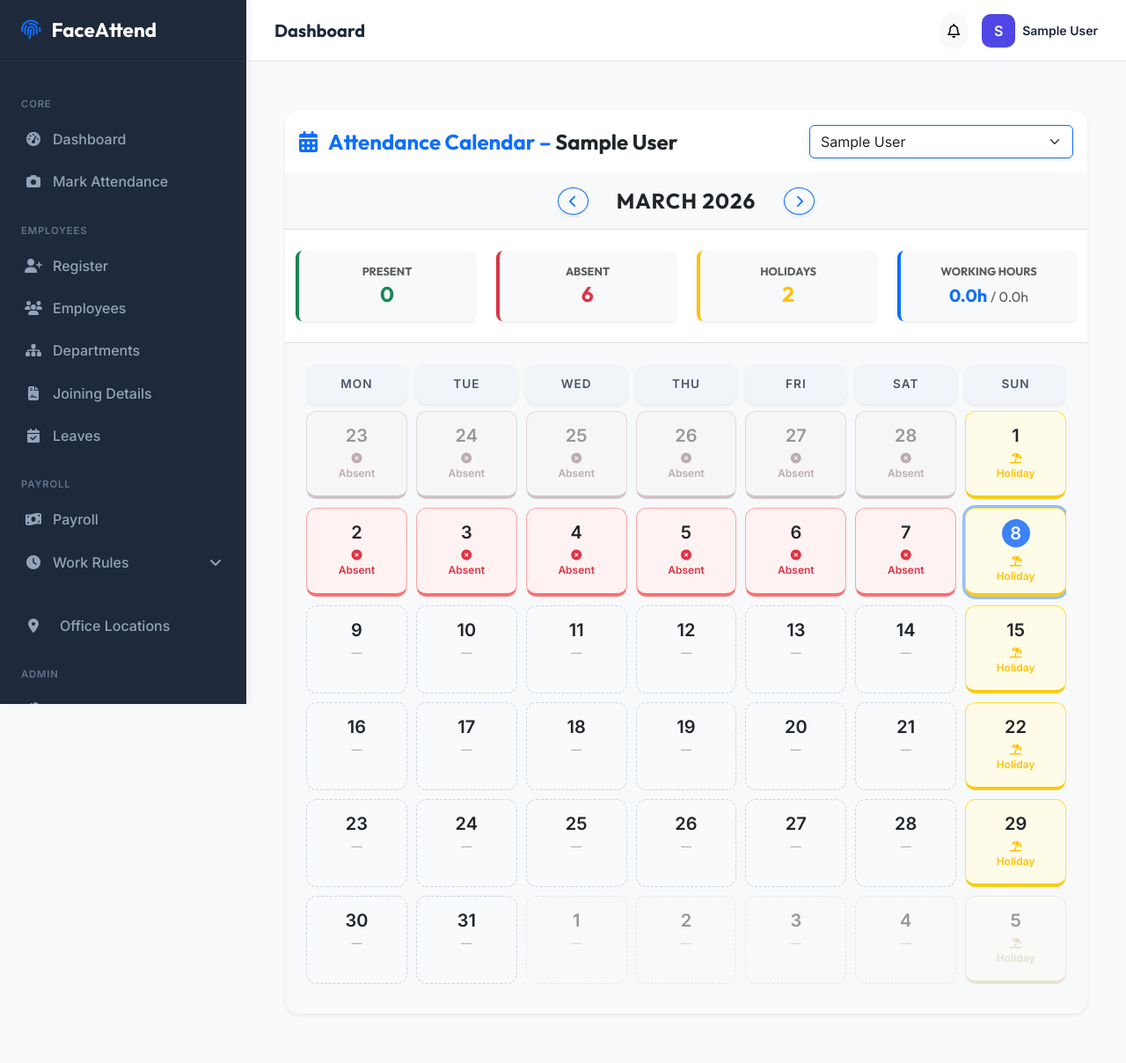
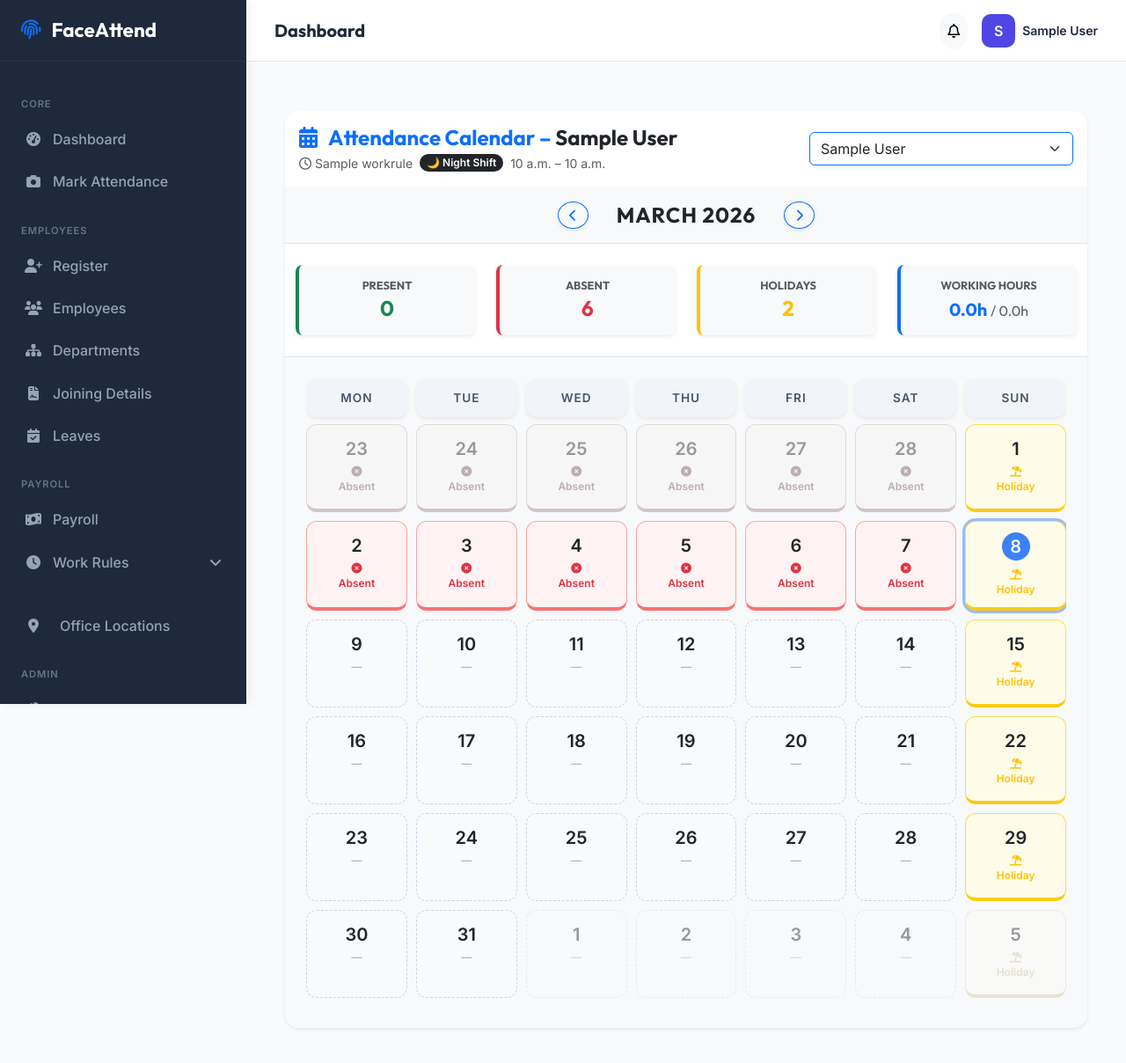
Before and after one commit to Avaneesh-Pathak/Face_Recognition-attendance-system, a Django app: page /attendance-calendar/1/2026/03/ in a window 1280 px wide. Shown: the top 1208 px of the page at 88% size. Before the commit the page ends 1154 px from the top, so only its background shows below. Run offline with Django 4.2, Linux system fonts and the light colour scheme; a user stored in the database is signed in; tables that the repository leaves empty hold one stand-in row (values such as "Sample post"); some libraries are stand-ins or nearby versions.

Commit message:
Shift badge added

```diff
--- a/templates/attendance_calendar.html
+++ b/templates/attendance_calendar.html
@@ -13,10 +13,54 @@
     <!-- 🔹 Header -->
     <div class="card-header bg-white py-3 border-bottom border-light">
       <div class="d-flex flex-column flex-md-row justify-content-between align-items-start align-items-md-center gap-3">
-        <h4 class="fw-bold text-primary mb-0">
-          <i class="fas fa-calendar-alt me-2"></i>
-          Attendance Calendar – <span class="text-dark">{{ employee.user.get_full_name }}</span>
-        </h4>
+        <div>
+          <h4 class="fw-bold text-primary mb-1">
+            <i class="fas fa-calendar-alt me-2"></i>
+            Attendance Calendar –
+            <span class="text-dark">{{ employee.user.get_full_name }}</span>
+          </h4>
+
+          {% if employee.work_rule %}
+          <div class="d-flex align-items-center gap-2 mt-1">
+
+            <!-- Work Rule -->
+            <span class="text-muted small">
+              <i class="far fa-clock me-1"></i>{{ employee.work_rule.name }}
+            </span>
+
+            <!-- Shift Badge -->
+            <span class="badge
+              {% if employee.work_rule.shift_type == 'Night' %}
+                bg-dark
+              {% elif employee.work_rule.shift_type == 'Day' %}
+                bg-warning text-dark
+              {% elif employee.work_rule.shift_type == 'Evening' %}
+                bg-info
+              {% else %}
+                bg-secondary
+              {% endif %}
+              rounded-pill px-2 py-1">
+
+              {% if employee.work_rule.shift_type == 'Night' %}
+                🌙 Night Shift
+              {% elif employee.work_rule.shift_type == 'Day' %}
+                ☀ Day Shift
+              {% elif employee.work_rule.shift_type == 'Evening' %}
+                🌆 Evening Shift
+              {% else %}
+                General
+              {% endif %}
+
+            </span>
+
+            <!-- Shift Time -->
+            <span class="text-muted small">
+              {{ employee.work_rule.shift_start_time }} – {{ employee.work_rule.shift_end_time }}
+            </span>
+
+          </div>
+          {% endif %}
+        </div>
 
         <!-- Employee Search / Dropdown -->
         {% if user.is_superuser  or user.employee.role in "Admin" %}
```
Also changed, not shown: templates/ems/employee_profile.html (+47 -3 lines).
